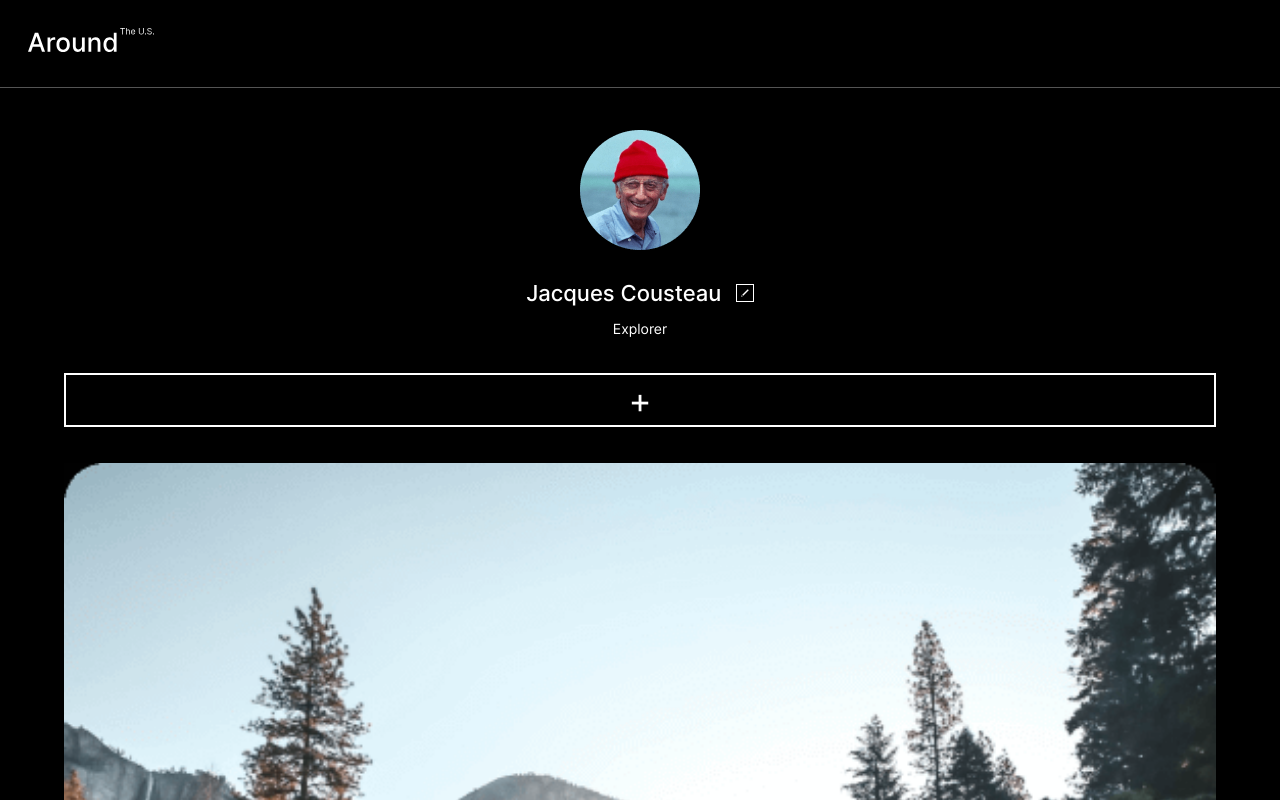
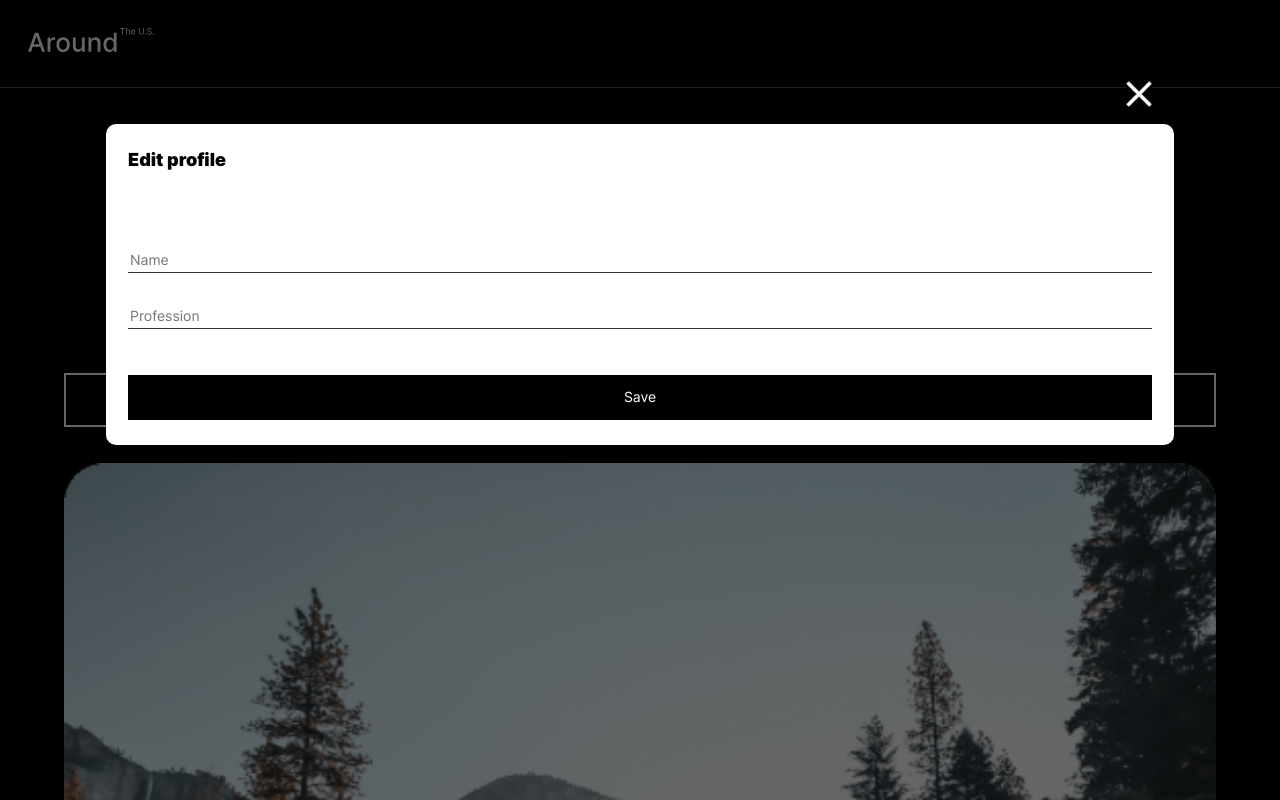
Before and after one commit to hainaha/web_project_4, a plain HTML site: page index.html in a window 1280 px wide. Shown: the top 800 px of the page. Drawn offline with Linux system fonts and the light colour scheme.

Commit message:
Implementa janela de editar perfil

```diff
--- /dev/null
+++ b/blocks/edit-profile/__close/edit-profile__close.css
@@ -0,0 +1,17 @@
+.edit-profile__close {
+  background-image: url(../../../images/close_icon.png);
+  background-size: contain;
+  border: none;
+  background-color: #000000;
+  width: 26px;
+  height: 26px;
+  position: relative;
+  left: 88%;
+  top: -15px;
+}
+
+.edit-profile__close:hover,
+.edit-profile__close:focus {
+  background-image: url(../../../images/close_icon_hover.png);
+  cursor: pointer;
+}
--- /dev/null
+++ b/blocks/edit-profile/__form/edit-profile__form.css
@@ -0,0 +1,7 @@
+.edit-profile__form {
+  background-color: #ffffff;
+  margin: auto;
+  padding: 25px 22px;
+  width: 80%;
+  border-radius: 10px;
+}
--- /dev/null
+++ b/blocks/edit-profile/__input/edit-profile__input.css
@@ -0,0 +1,11 @@
+.edit-profile__input {
+  font-weight: 400;
+  font-size: 14px;
+  line-height: 1.21;
+  border: none;
+  border-bottom: 1px solid #000000cc;
+  box-sizing: border-box;
+  height: 26px;
+  margin-bottom: 30px;
+  width: 100%;
+}
--- /dev/null
+++ b/blocks/edit-profile/__save/edit-profile__save.css
@@ -0,0 +1,11 @@
+.edit-profile__save {
+  border: none;
+  background-color: #000000;
+  color: #ffffff;
+  font-size: 14px;
+  font-weight: 400;
+  line-height: 1.21;
+  width: 100%;
+  padding: 14px;
+  margin-top: 16px;
+}
--- /dev/null
+++ b/blocks/edit-profile/__title/edit-profile__title.css
@@ -0,0 +1,6 @@
+.edit-profile__title {
+  font-weight: 900;
+  font-size: 18px;
+  line-height: 1.21;
+  margin: 0 0 76px;
+}
--- /dev/null
+++ b/blocks/edit-profile/edit-profile.css
@@ -0,0 +1,12 @@
+.edit-profile {
+  /*display: none; /* Hidden by default */
+  position: fixed;
+  z-index: 1;
+  padding-top: 96px;
+  left: 0;
+  top: 0;
+  width: 100%;
+  height: 100%;
+  background-color: #00000099;
+  color: #000000;
+}
--- a/index.css
+++ b/index.css
@@ -8,6 +8,12 @@
 @import url("./blocks/header/__title/header__title.css");
 @import url("./blocks/header/__subtitle/header__subtitle.css");
 @import url("./blocks/edit-button/edit-button.css");
+@import url("./blocks/edit-profile/edit-profile.css");
+@import url("./blocks/edit-profile/__form/edit-profile__form.css");
+@import url("./blocks/edit-profile/__close/edit-profile__close.css");
+@import url("./blocks/edit-profile/__title/edit-profile__title.css");
+@import url("./blocks/edit-profile/__input/edit-profile__input.css");
+@import url("./blocks/edit-profile/__save/edit-profile__save.css");
 @import url("./blocks/add-button/add-button.css");
 @import url("./blocks/content/content.css");
 @import url("./blocks/card/card.css");
--- a/index.html
+++ b/index.html
@@ -23,9 +23,26 @@
           <div>
             <h1 class="header__title">Jacques Cousteau</h1>
             <button class="edit-button" type="button"></button>
+            <div id="edit-profile" class="edit-profile">
+              <button class="edit-profile__close" type="button"></button>
+              <div class="edit-profile__form">
+                <h2 class="edit-profile__title">Edit profile</h2>
+                <input
+                  type="text"
+                  placeholder="Name"
+                  class="edit-profile__input"
+                />
+                <input
+                  type="text"
+                  placeholder="Profession"
+                  class="edit-profile__input"
+                />
+                <button class="edit-profile__save" type="button">Save</button>
+              </div>
+            </div>
           </div>
           <p class="header__subtitle">Explorer</p>
-          <button class="add-button" type="button">+</button>
+          <button class="add-button" type="button">&plus;</button>
         </div>
       </header>
       <main class="content">
```
Also changed, not shown: images/close_icon.png (added), images/close_icon_hover.png (added).
